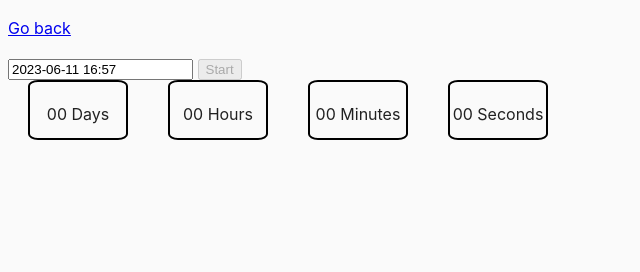
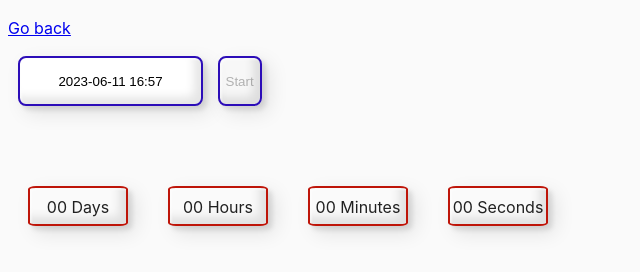
Before and after one commit to ViktoriaTorianik/goit-js-hw-09, a website built with Parcel: page src/02-timer.html in a window 1280 px wide. Shown: the whole page, without its empty margins (0-640 px from the left). Built offline with nearby package versions, Linux system fonts and the light colour scheme.

Commit message:
style task 2

```diff
--- a/src/02-timer.html
+++ b/src/02-timer.html
@@ -9,8 +9,8 @@
   <body>
     <p><a href="index.html">Go back</a></p>
 
-    <input type="text" id="datetime-picker" />
-    <button type="button" data-start>Start</button>
+    <input class="size" type="text" id="datetime-picker" />
+    <button class="size" type="button" data-start>Start</button>
 
     <div class="timer">
       <div class="field">
--- a/src/css/common.css
+++ b/src/css/common.css
@@ -19,13 +19,25 @@ img {
 
 .field {
   width: 100px;
-  height: 60px;
-  border: 2px solid black;
-  border-radius: 10%;
+  height: 40px;
+  border: 2px solid rgb(190, 21, 9);
+  border-radius: 8%;
   flex-direction: column;
   align-items: center;
   text-align: center;
   margin-right: 20px;
   margin-left: 20px;
-  padding-top: 20px;
+  padding-top: 7px;
+  box-shadow: inset 2px 2px 2px rgba(255,255,255,.5), inset -7px -7px 10px rgba(0,0,0,.1), 7px 7px 20px rgba(0,0,0,.1), 4px 4px 5px rgba(0,0,0,.1);
 }
+.size{
+  height: 50px;
+  text-align: center;
+  border: 2px solid #2c0db8;
+  border-radius: 8px;
+  outline: none;
+  margin-bottom: 80px;
+  margin-left: 10px;
+  box-shadow: inset 2px 2px 2px rgba(255,255,255,.5), inset -7px -7px 10px rgba(0,0,0,.1), 7px 7px 20px rgba(0,0,0,.1), 4px 4px 5px rgba(0,0,0,.1);
+
+}
--- a/src/js/01-color-switcher.js
+++ b/src/js/01-color-switcher.js
@@ -3,7 +3,7 @@ const stopButton = document.querySelector("[data-stop]")
 const colorBody = document.querySelector("body")
 
 stopButton.setAttribute("disabled", "")
-
+let timerId = null
 function getRandomHexColor() {
     return `#${Math.floor(Math.random() * 16777215).toString(16).padStart(6, 0)}`;
   }
--- a/src/js/02-timer.js
+++ b/src/js/02-timer.js
@@ -13,8 +13,6 @@ const divTimer = document.querySelector("div")
 console.log(divTimer);
 
 divTimer.style.display = "flex"
-// days.style.border = "2px solid red"
-
 
  flatpickr(inputEl, {
     enableTime: true,
```
